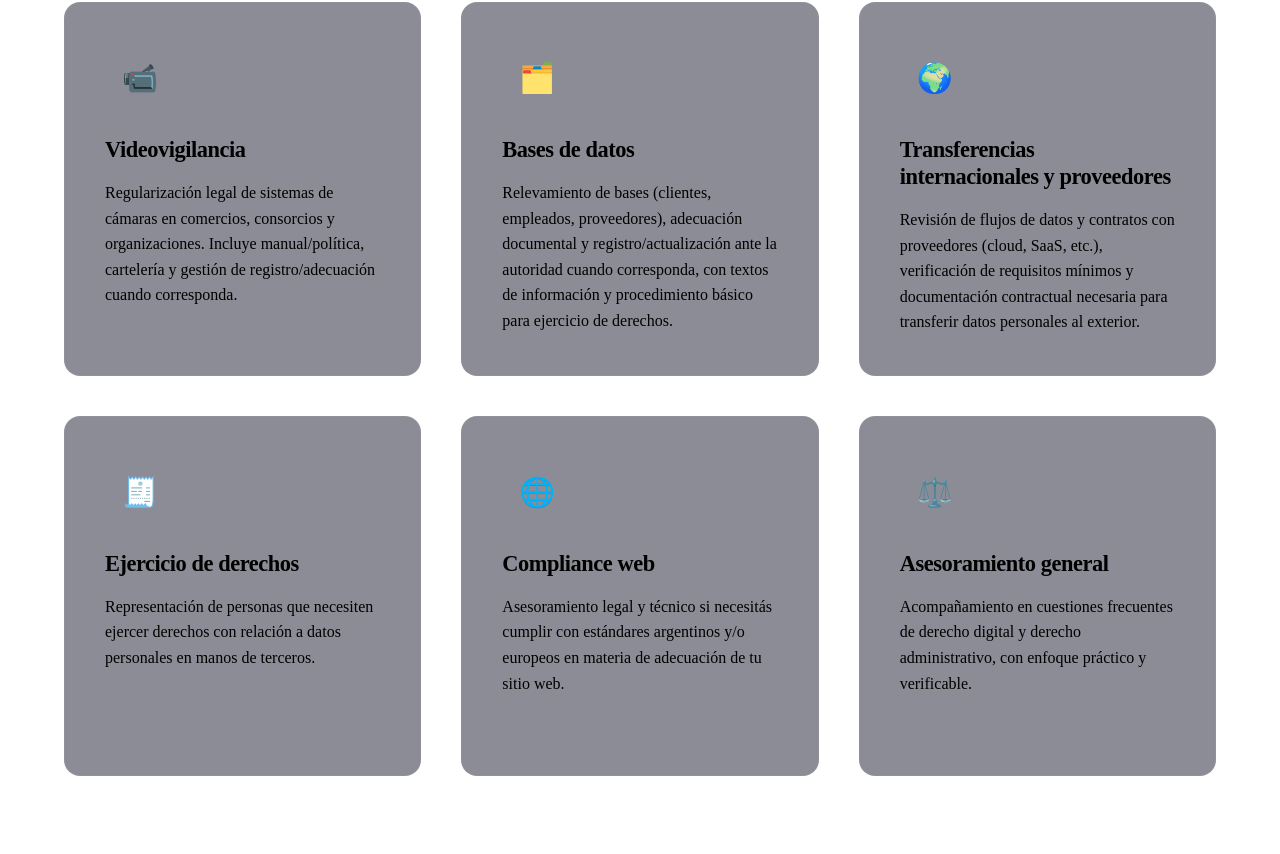
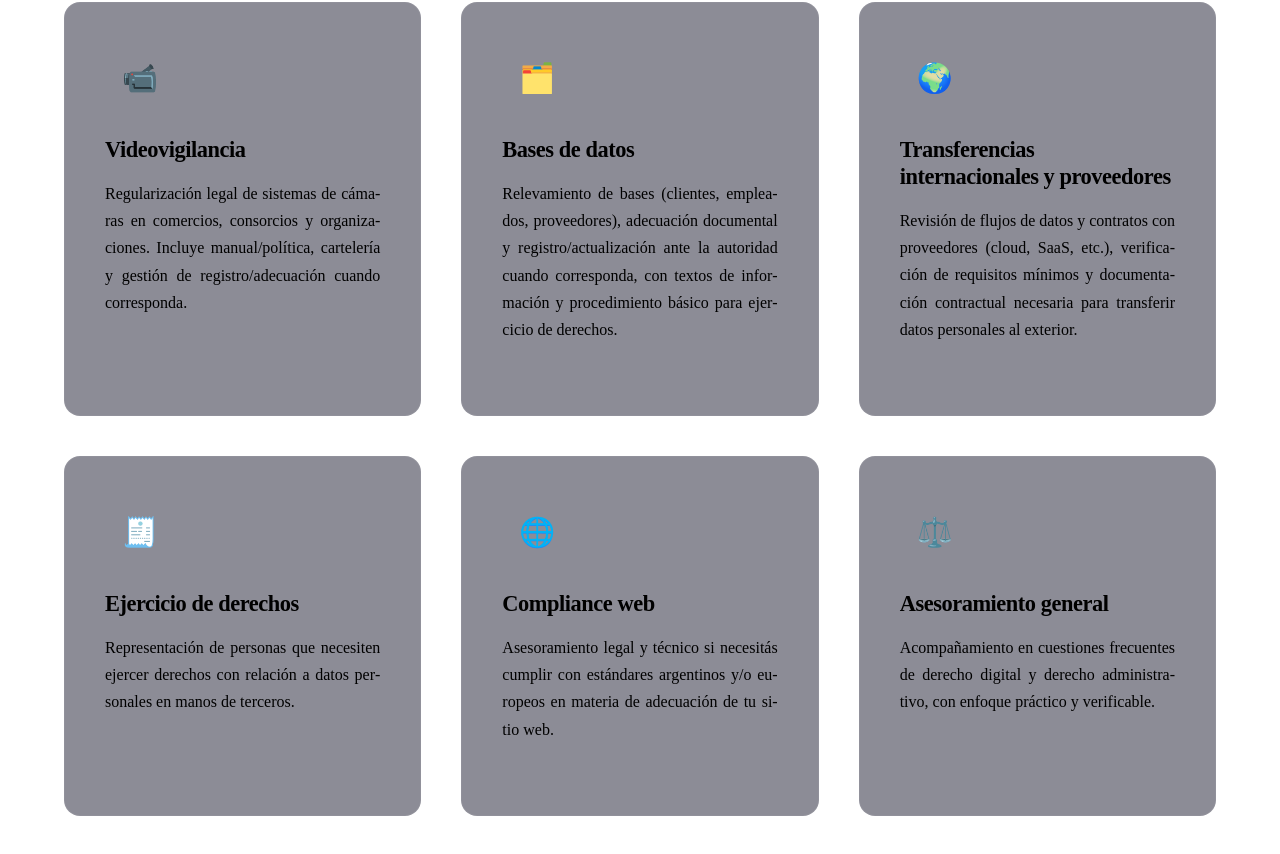
Before and after one commit to rgcou/sitio-web, a React (Create React App) app: page / in a window 1280 px wide. Shown: the part 947-1801 px from the top of the page. Built offline with nearby package versions, Linux system fonts and the light colour scheme; the HTML template or start-up script is replaced by a standard one.

Commit message:
Update Home.css

```diff
--- a/src/components/Home.css
+++ b/src/components/Home.css
@@ -496,6 +496,19 @@ a.btn-elite-secondary {
   font-weight: 400;
 }
 
+.service-card-elite p {
+  color: var(--metal-gray);
+  margin-bottom: 2rem;
+  line-height: 1.7;
+  font-weight: 300;
+
+  text-align: justify;
+  text-justify: inter-word;
+  hyphens: auto;
+
+  flex: 1;
+}
+
 /* About Section */
 .about-elite {
   padding: 8rem 5%;
```
